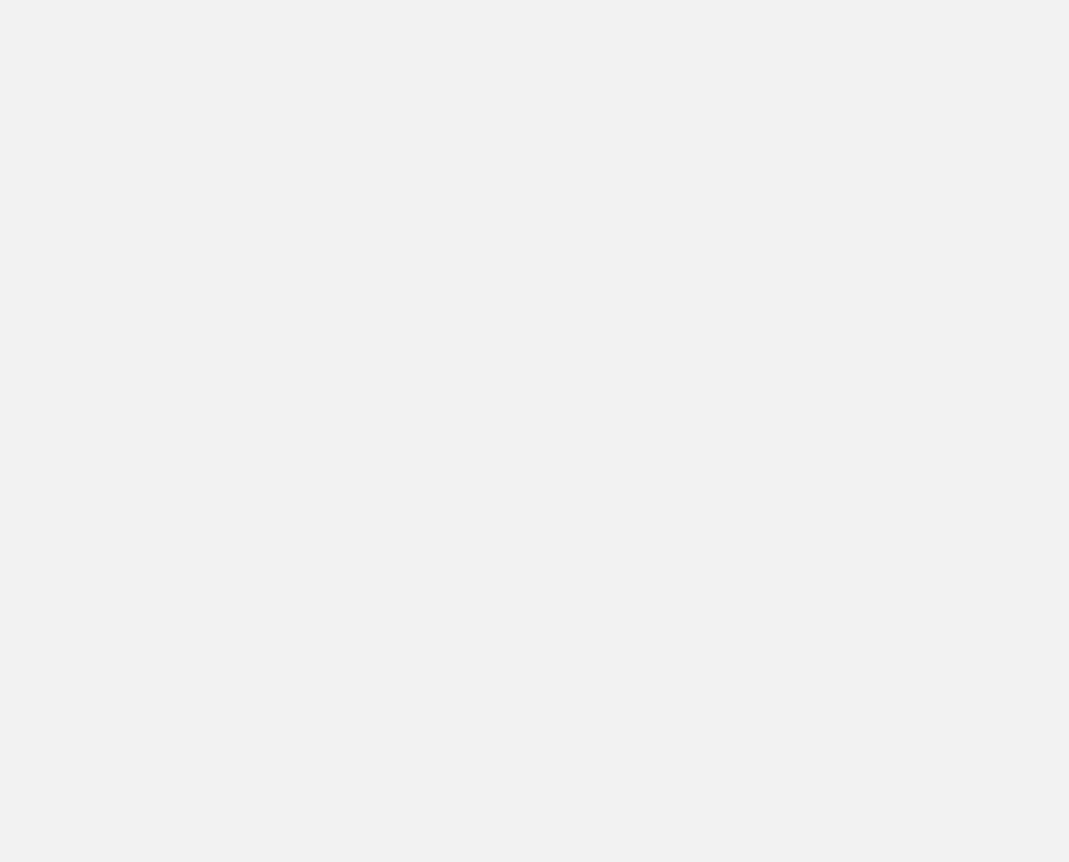
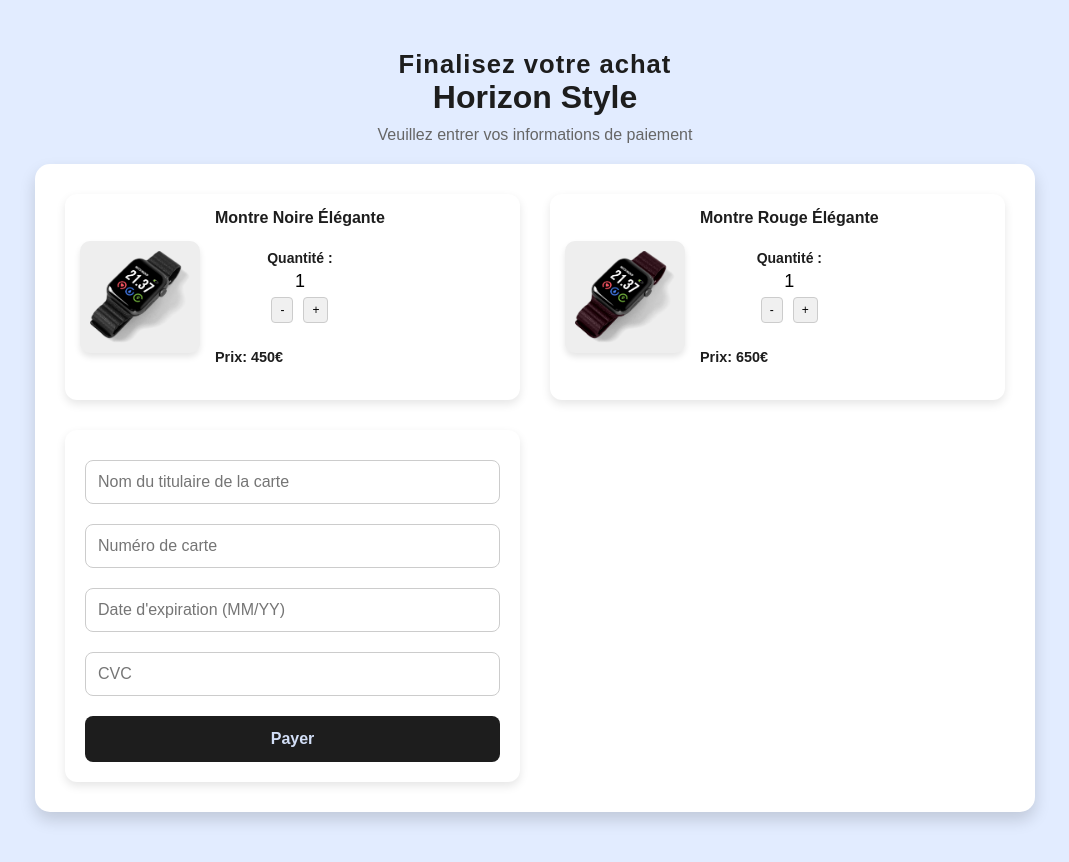
Before and after one commit to AdemCanKocaman/DEVE427, a React (Vite) app: page /paiement in a window 1280 px wide. Before the commit this address had no page. Shown: the whole page, without its empty margins (105-1174 px from the left). Before the commit the page ends 800 px from the top, so only its background shows below. Built offline with nearby package versions, Linux system fonts and the light colour scheme.

Commit message:
Paiement

```diff
--- a/src/App.jsx
+++ b/src/App.jsx
@@ -2,6 +2,7 @@ import { BrowserRouter as Router, Routes, Route } from 'react-router-dom';
 import Home from './Home';
 import Login from './pages/Login';
 import Register from './pages/Register';
+import Paiement from './pages/Paiement';
 
 function App() {
   return (
@@ -10,6 +11,7 @@ function App() {
         <Route path="/" element={<Home />} />
         <Route path="/login" element={<Login />} />
         <Route path="/register" element={<Register />} />
+        <Route path="/paiement" element={<Paiement />} />
       </Routes>
     </Router>
   );
--- /dev/null
+++ b/src/pages/Paiement.css
@@ -0,0 +1,191 @@
+.payment-container {
+    display: flex;
+    flex-direction: column;
+    align-items: center;
+    justify-content: center;
+    min-height: 100vh;
+    background-color: #E2ECFF;
+    padding: 50px 20px;
+    font-family: "Lexend Deca", sans-serif;
+}
+
+.payment-container h1 {
+    color: #1D1D1D;
+    font-weight: 700;
+    font-size: 2rem;
+    margin-bottom: 10px;
+}
+
+.payment-container h2 {
+    color: #1D1D1D;
+    font-size: 1.6rem;
+    font-weight: 600;
+    letter-spacing: 1px;
+}
+
+.payment-container p {
+    color: #666;
+    font-size: 1rem;
+    margin-bottom: 20px;
+}
+
+.payment-content {
+    display: grid;
+    grid-template-columns: 1fr 1fr;
+    gap: 30px;
+    width: 85%;
+    max-width: 1000px;
+    background: white;
+    padding: 30px;
+    border-radius: 15px;
+    box-shadow: 0 8px 16px rgba(0, 0, 0, 0.15);
+}
+
+.product-info {
+    display: flex;
+    flex-direction: column;
+    gap: 20px;
+}
+
+.product-card {
+    display: flex;
+    align-items: center;
+    background: #fff;
+    padding: 15px;
+    border-radius: 12px;
+    box-shadow: 0 4px 10px rgba(0, 0, 0, 0.1);
+    transition: transform 0.2s ease, box-shadow 0.2s ease;
+}
+
+.product-card:hover {
+    transform: translateY(-5px);
+    box-shadow: 0 8px 16px rgba(0, 0, 0, 0.2);
+}
+
+.product-info img {
+    width: 120px;
+    height: auto;
+    border-radius: 10px;
+    margin-right: 15px;
+    background-color: #EEEEEE;
+    padding: 10px;
+    box-shadow: 0 4px 6px rgba(0, 0, 0, 0.1);
+}
+
+.details {
+    display: flex;
+    flex-direction: column;
+    justify-content: center;
+}
+
+.details h3 {
+    font-size: 1rem;
+    color: #1D1D1D;
+    font-weight: 600;
+    margin-bottom: 5px;
+}
+
+.details label {
+    font-size: 0.8rem;
+    font-weight: bold;
+    color: #1D1D1D;
+    margin-right: 5px;
+}
+
+.details select {
+    padding: 5px;
+    border-radius: 8px;
+    border: 1px solid #ccc;
+    font-size: 0.8rem;
+    outline: none;
+    transition: all 0.3s ease;
+}
+
+.details select:focus {
+    border-color: #1D1D1D;
+}
+
+.details p {
+    font-size: 0.9rem;
+    font-weight: bold;
+    color: #1D1D1D;
+    margin-top: 8px;
+}
+
+form {
+    display: flex;
+    flex-direction: column;
+    padding: 20px;
+    border-radius: 12px;
+    background: #fff;
+    box-shadow: 0 4px 10px rgba(0, 0, 0, 0.1);
+}
+
+form input {
+    width: 100%;
+    padding: 12px;
+    margin: 10px 0;
+    border: 1px solid #ccc;
+    border-radius: 8px;
+    font-size: 1rem;
+    outline: none;
+    transition: all 0.3s ease;
+}
+
+form input:focus {
+    border-color: #1D1D1D;
+}
+
+form button {
+    background-color: #1D1D1D;
+    color: #D2DEF6;
+    border: none;
+    padding: 14px;
+    cursor: pointer;
+    font-size: 1rem;
+    font-weight: bold;
+    border-radius: 8px;
+    transition: background 0.3s ease, transform 0.2s ease;
+    margin-top: 10px;
+}
+
+form button button:hover {
+    background-color: #333;
+    transform: scale(1.05);
+}
+
+.quantity-control {
+    display: flex;
+    flex-direction: column;
+    align-items: center;
+  }
+
+  .quantity-control p {
+    font-size: 14px;
+    margin: 0;
+  }
+
+  .quantity {
+    font-size: 18px;
+    margin: 5px 0;
+  }
+
+  .buttons {
+    display: flex;
+    align-items: center;
+  }
+
+  .buttons button {
+    font-size: 12px;
+    padding: 5px 8px;
+    margin: 0 5px;
+    cursor: pointer;
+    border: 1px solid #ccc;
+    border-radius: 4px;
+    background-color: #f0f0f0;
+    transition: background-color 0.3s;
+  }
+
+  .buttons button:hover {
+    background-color: #ddd;
+  }
--- /dev/null
+++ b/src/pages/Paiement.jsx
@@ -0,0 +1,121 @@
+import React, { useState } from "react";
+import "./Paiement.css";
+import MontreNoire from "../assets/1.png";
+import MontreRouge from "../assets/6.png";
+
+const PaymentPage = () => {
+  const [quantityNoire, setQuantityNoire] = useState(1);
+  const [quantityRouge, setQuantityRouge] = useState(1);
+  const [cardNumber, setCardNumber] = useState("");
+  const [expiry, setExpiry] = useState("");
+  const [cvc, setCvc] = useState("");
+  const [name, setName] = useState("");
+
+  const handlePayment = (e) => {
+    e.preventDefault();
+    alert("Paiement réussi !");
+  };
+
+  const changeQuantity = (product, type) => {
+    if (product === "noire") {
+      if (type === "increase" && quantityNoire < 100) {
+        setQuantityNoire(quantityNoire + 1);
+      } else if (type === "decrease" && quantityNoire > 1) {
+        setQuantityNoire(quantityNoire - 1);
+      }
+    } else if (product === "rouge") {
+      if (type === "increase" && quantityRouge < 100) {
+        setQuantityRouge(quantityRouge + 1);
+      } else if (type === "decrease" && quantityRouge > 1) {
+        setQuantityRouge(quantityRouge - 1);
+      }
+    }
+  };
+
+  return (
+    <div className="payment-container">
+      <h2>Finalisez votre achat</h2>
+      <h1>Horizon Style</h1>
+      <p>Veuillez entrer vos informations de paiement</p>
+
+      <div className="payment-content">
+
+        {/* Montre Noire */}
+        <div className="product-info">
+          <div className="product-card">
+            <img src={MontreNoire} alt="Montre Noire" />
+            <div className="details">
+              <h3>Montre Noire Élégante</h3>
+              <br></br>
+              <div className="quantity-control">
+                <p>Quantité :</p>
+                <div className="quantity">{quantityNoire}</div>
+                <div className="buttons">
+                  <button onClick={() => changeQuantity("noire", "decrease")}>-</button>
+                  <button onClick={() => changeQuantity("noire", "increase")}>+</button>
+                </div>
+              </div>
+              <br></br>
+              <p>Prix: {450 * quantityNoire}€</p>
+            </div>
+          </div>
+        </div>
+
+        {/* Montre Rouge */}
+        <div className="product-info">
+          <div className="product-card">
+            <img src={MontreRouge} alt="Montre Rouge" />
+            <div className="details">
+              <h3>Montre Rouge Élégante</h3>
+              <br></br>
+              <div className="quantity-control">
+                <p>Quantité :</p>
+                <div className="quantity">{quantityRouge}</div>
+                <div className="buttons">
+                  <button onClick={() => changeQuantity("rouge", "decrease")}>-</button>
+                  <button onClick={() => changeQuantity("rouge", "increase")}>+</button>
+                </div>
+              </div>
+              <br></br>
+              <p>Prix: {650 * quantityRouge}€</p>
+            </div>
+          </div>
+        </div>
+
+        <form onSubmit={handlePayment}>
+          <input
+            type="text"
+            placeholder="Nom du titulaire de la carte"
+            value={name}
+            onChange={(e) => setName(e.target.value)}
+            required
+          />
+          <input
+            type="text"
+            placeholder="Numéro de carte"
+            value={cardNumber}
+            onChange={(e) => setCardNumber(e.target.value)}
+            required
+          />
+          <input
+            type="text"
+            placeholder="Date d'expiration (MM/YY)"
+            value={expiry}
+            onChange={(e) => setExpiry(e.target.value)}
+            required
+          />
+          <input
+            type="text"
+            placeholder="CVC"
+            value={cvc}
+            onChange={(e) => setCvc(e.target.value)}
+            required
+          />
+          <button type="submit">Payer</button>
+        </form>
+      </div>
+    </div>
+  );
+};
+
+export default PaymentPage;
```
